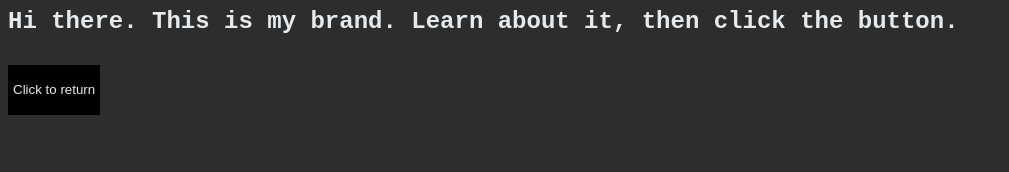
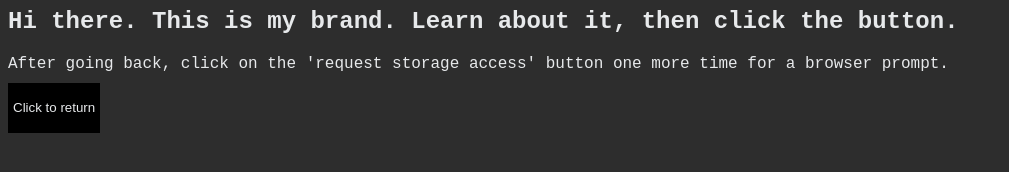
Before and after one commit to automaton82/embed-third-party-cookie, a website: page www2/requeststorageaccess.html in a window 1280 px wide. Shown: the whole page, without its empty margins (0-1009 px from the left). Drawn offline with Linux system fonts and the light colour scheme.

Commit message:
Adding more details on what to do after going back.

```diff
--- a/www2/requeststorageaccess.html
+++ b/www2/requeststorageaccess.html
@@ -5,5 +5,6 @@
 </head>
 <body>
     <h2>Hi there. This is my brand. Learn about it, then click the button.</h2>
+    <div>After going back, click on the 'request storage access' button one more time for a browser prompt.</div>
     <button id="theButton">Click to return</button>
 </body>
```
